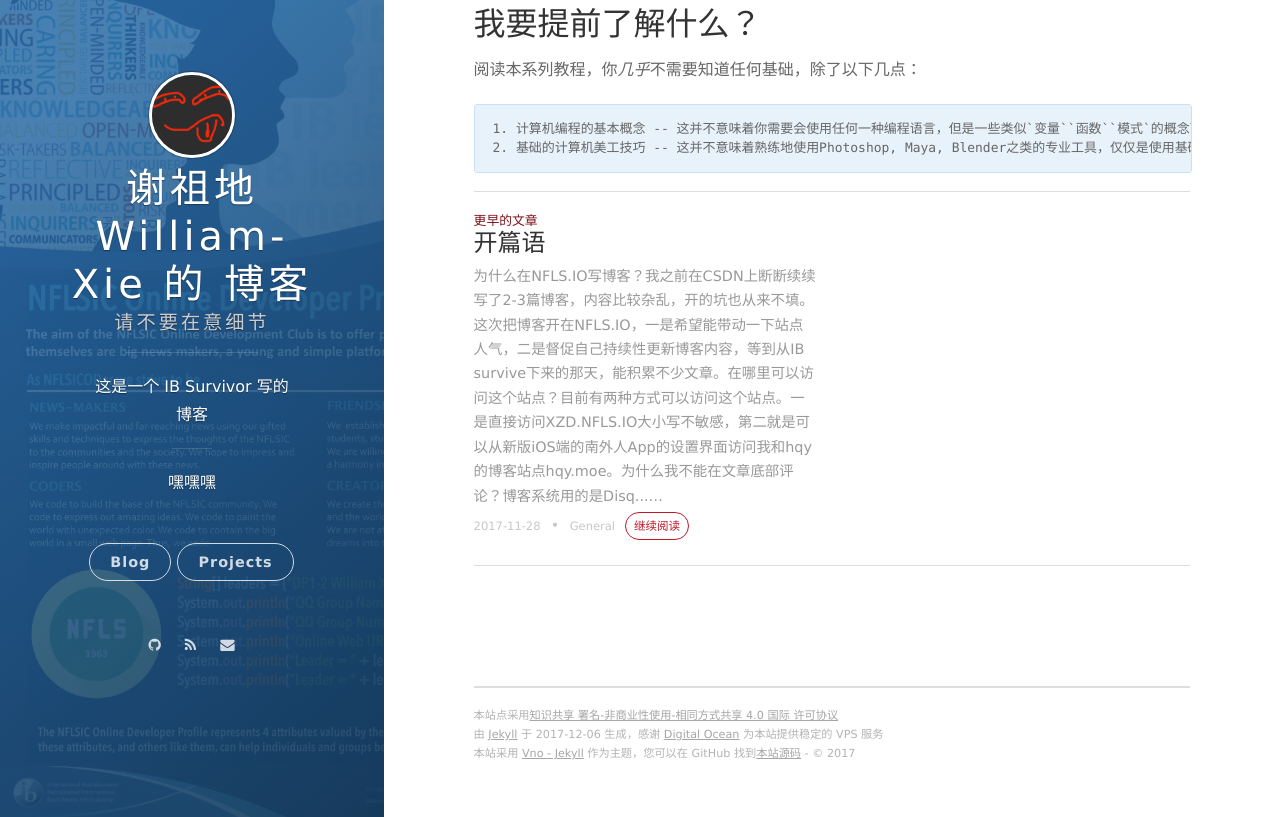
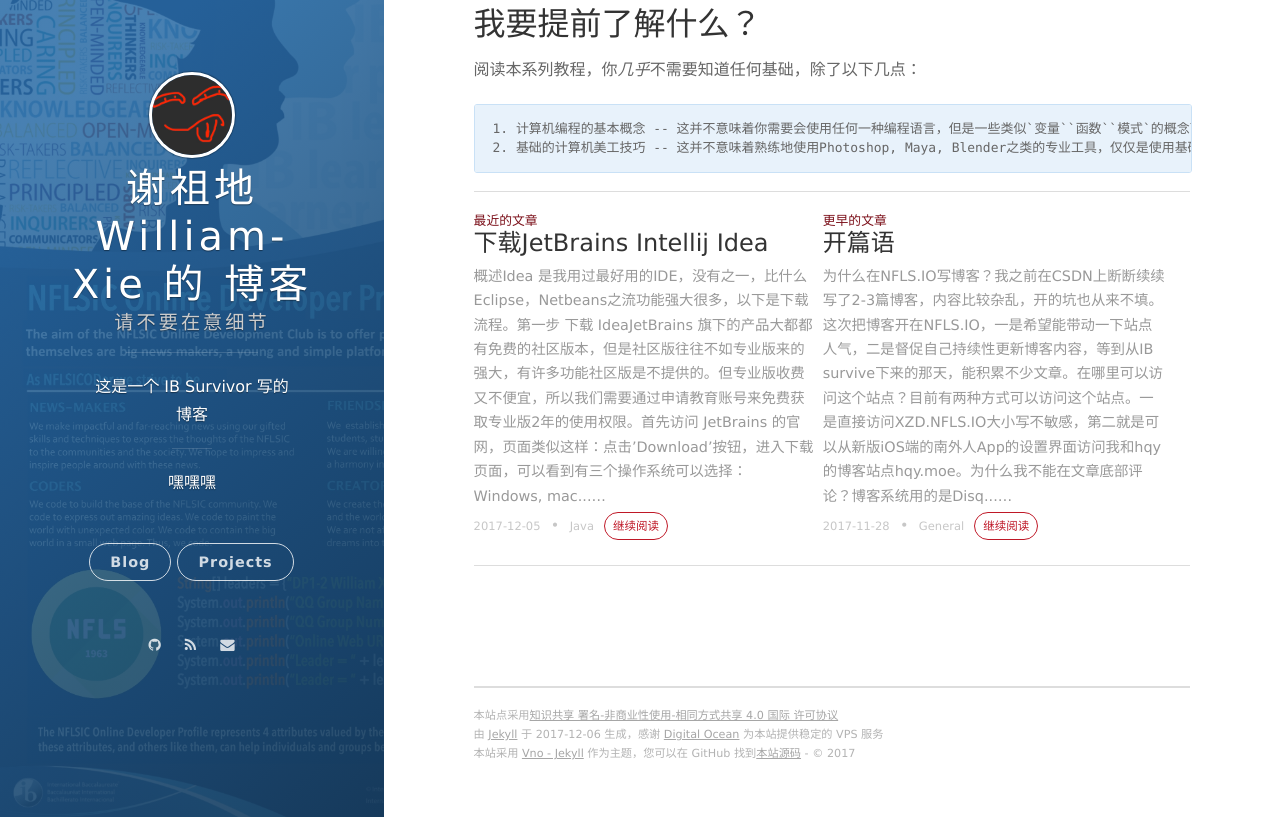
Before and after one commit to GuardHei/blog-xzd, a Jekyll site: the page built from _posts/2017-11-29-first-look-on-unity.markdown, in a window 1280 px wide and 900 px high, scrolled down 705 px, cut to the strip 83-900 px from the top of the window. Built offline with Jekyll 4.4.1, drawn with Linux system fonts in a browser that asks for light colours; nearby versions of some CDN libraries; comment, search, counter and statistics services are not loaded; some of the changed text lies outside the part shown.

Commit message:
Post
Post new Blog

```diff
--- a/_posts/2017-11-29-first-look-on-unity.markdown
+++ b/_posts/2017-11-29-first-look-on-unity.markdown
@@ -4,7 +4,7 @@
 comments: true
 date: 2017-11-29 20:46:48.000000000 +09:00
 author: 谢祖地
-tags: Unity Lightening-IBO
+tags: Unity
 ---
 ## Unity是啥？
 
--- /dev/null
+++ b/_posts/2017-12-6-download-idea.markdown
@@ -0,0 +1,32 @@
+---
+layout: post
+title: 下载JetBrains Intellij Idea
+comments: true
+date: 2017-12-6 07:50:48.000000000 +09:00
+author: 谢祖地
+tags: Java
+---
+## 概述
+
+Idea 是我用过最好用的IDE，没有之一，比什么Eclipse，Netbeans之流功能强大很多，以下是下载流程。
+
+## 第一步 下载 Idea
+
+JetBrains 旗下的产品大都都有免费的社区版本，但是社区版往往不如专业版来的强大，有许多功能社区版是不提供的。但专业版收费又不便宜，所以我们需要通过申请教育账号来免费获取专业版2年的使用权限。
+
+首先访问 [JetBrains 的官网](https://www.jetbrains.com/idea/)，页面类似这样：
+![官网截图](https://api.nfls.io/storage/aRXrCfA8X9LWmRQXjyuTK7mhm3MjAdsVFuZn0IDU.html)
+
+点击'Download'按钮，进入下载页面，可以看到有三个操作系统可以选择： Windows, macOS和Linux。同时还有两个发型版本： Ultimate就是专业版，Community就是社区版。Ultimate包括Java Web和J2EE的开发插件，而Community仅支持JVM开发和安卓开发。如果要下Community版的话直接点击Download即可。
+
+如果要下Ultimate版的话，我们需要注册一个学生账户。先访问[申请页面](https://www.jetbrains.com/shop/eform/students)，如下图所示。
+![页面截图](https://api.nfls.io/storage/ATGp3Qv3Y3cjXvnHRxxjo50iZYy6iJThRmgk9PCU.png)
+
+在'Apply with'那一栏里点击 Official Document，点击后页面如下图所示。
+![Official Document](https://api.nfls.io/storage/3g0a26AxhseoiuqfzbhOhctqTnbPih0HU6MuLQn6.png)
+
+然后在'Status'那一栏点击'I'm a student'。 然后填写你的名字（英文+姓即可或者中文，最好是拼音），电子邮件地址（最好使用Gmail，QQ邮箱收不到回复和激活信息），国家选China，学术机构填写'Nanjing Foreign Language School International Center'。 然后在Official Document里传一份你自己和你成绩单的合影（或者是学生证，只要能证明你的学术身份即可）。在最后的Comment里填一下你为什么要学生账户，就写一些类似学校开设了相关课程，需要IDE之类的，希望可以申请成功。最后点Apply For Free Products即可。
+
+申请成功后，在1-2个工作日内，你就应该收到了确认邮件，否则你就得换个邮箱申请，有可能你用的邮箱收不到。在确认邮件里点击'Activate Educational License' ，访问一个标题为 Toolbox Subscription Agreement For Education的页面，鼠标滚到页面最底部，点击I Accept，进入新的页面。在JetBrains Product Pack for Students下方有个Download选项，点击选择 Intellij Idea Ultimate下载。同时将右侧的License ID复制到剪贴板。
+
+等Idea下好了，就可以进入配置的过程了。
```
